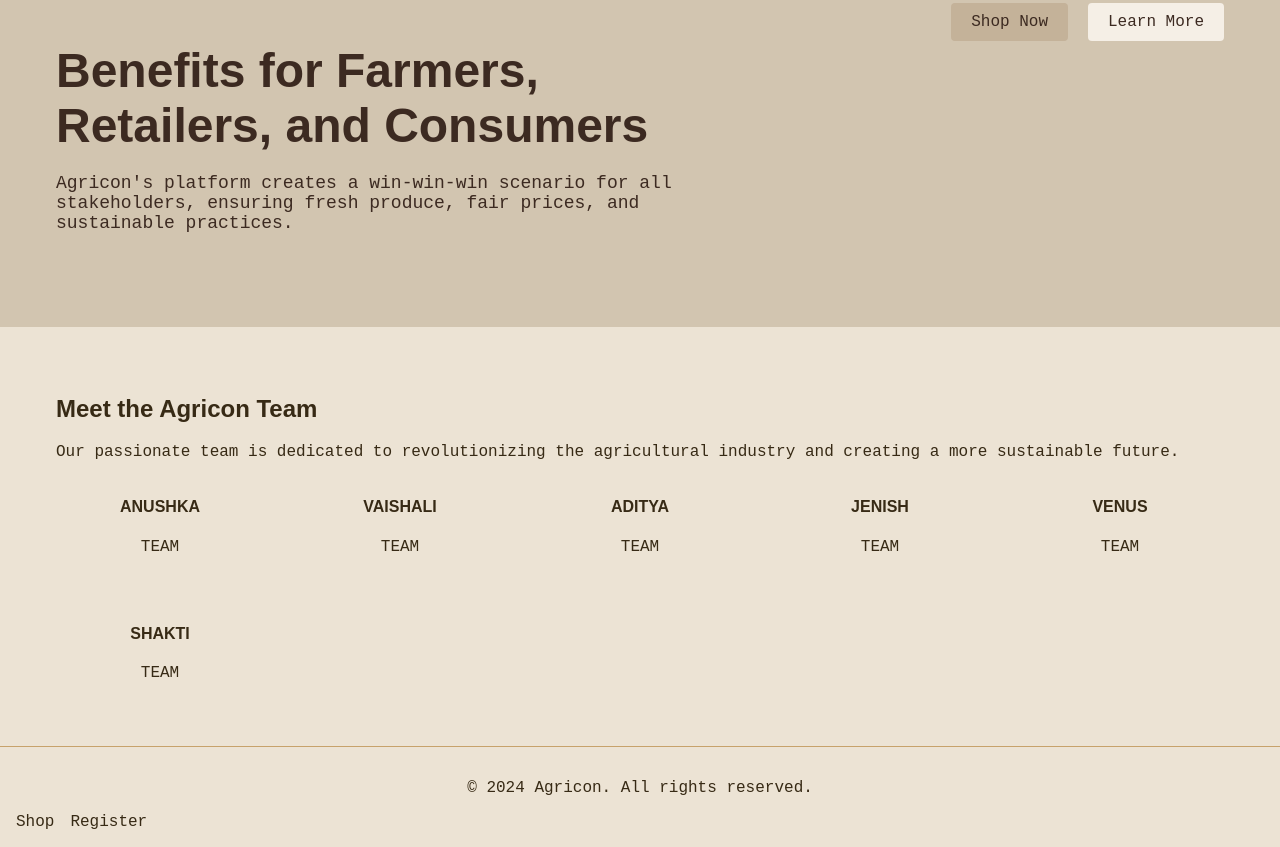
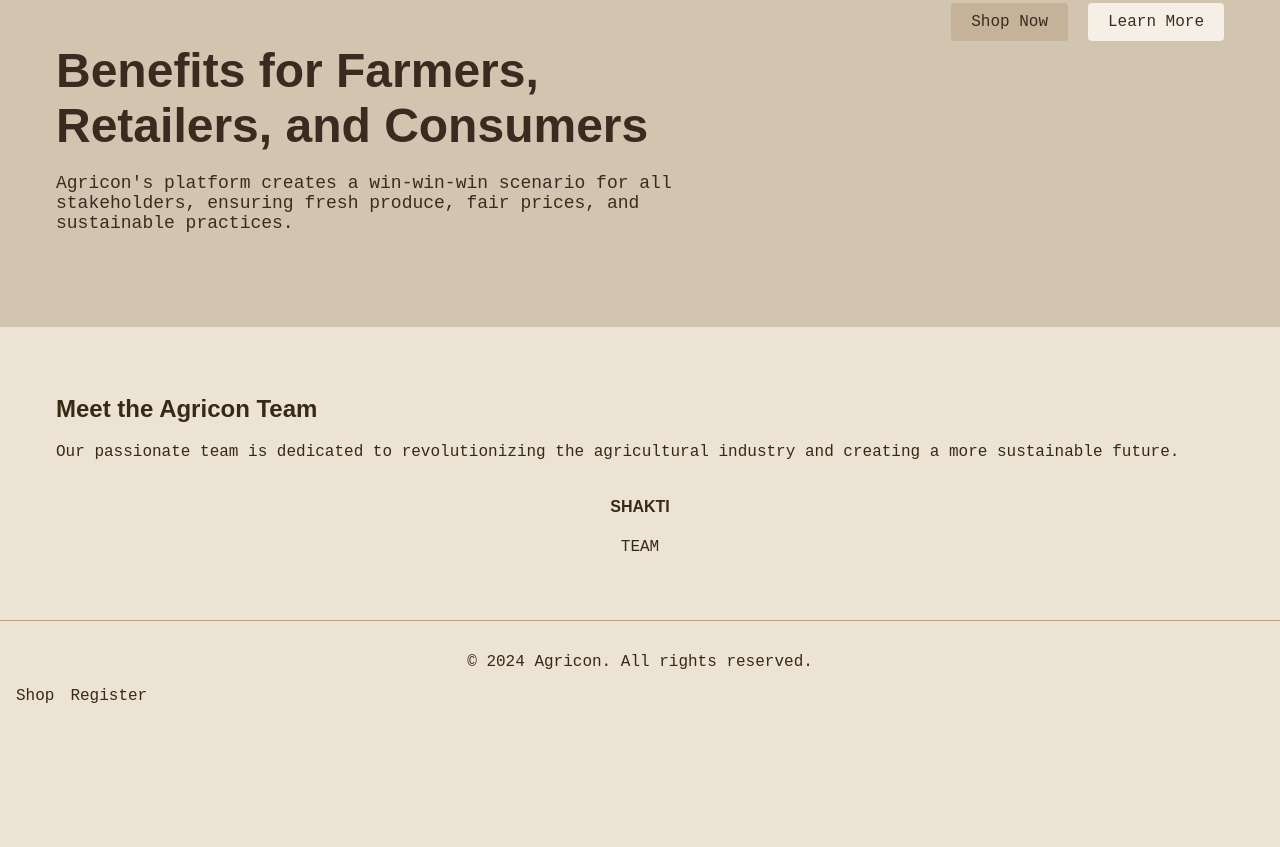
Before and after one commit to shaktisingh5580/Agricon, a plain HTML site: page index.html in a window 1280 px wide. Shown: the part 1513-2360 px from the top of the page. After the commit the page ends 2234 px from the top, so only its background shows below. Drawn offline with Linux system fonts and the light colour scheme.

Commit message:
Update index.html

```diff
--- a/index.html
+++ b/index.html
@@ -435,26 +435,7 @@
                 <h2>Meet the Agricon Team</h2>
                 <p>Our passionate team is dedicated to revolutionizing the agricultural industry and creating a more sustainable future.</p>
                 <div class="team-grid">
-                    <div class="team-member">
-                        <h4>ANUSHKA</h4>
-                        <p>TEAM</p>
-                    </div>
-                    <div class="team-member">
-                        <h4>VAISHALI</h4>
-                        <p>TEAM</p>
-                    </div>
-                    <div class="team-member">
-                        <h4>ADITYA</h4>
-                        <p>TEAM</p>
-                    </div>
-                    <div class="team-member">
-                        <h4>JENISH</h4>
-                        <p>TEAM</p>
-                    </div>
-                    <div class="team-member">
-                        <h4>VENUS</h4>
-                        <p>TEAM</p>
-                    </div>
+
                     <div class="team-member">
                         <h4>SHAKTI</h4>
                         <p>TEAM</p>
```
